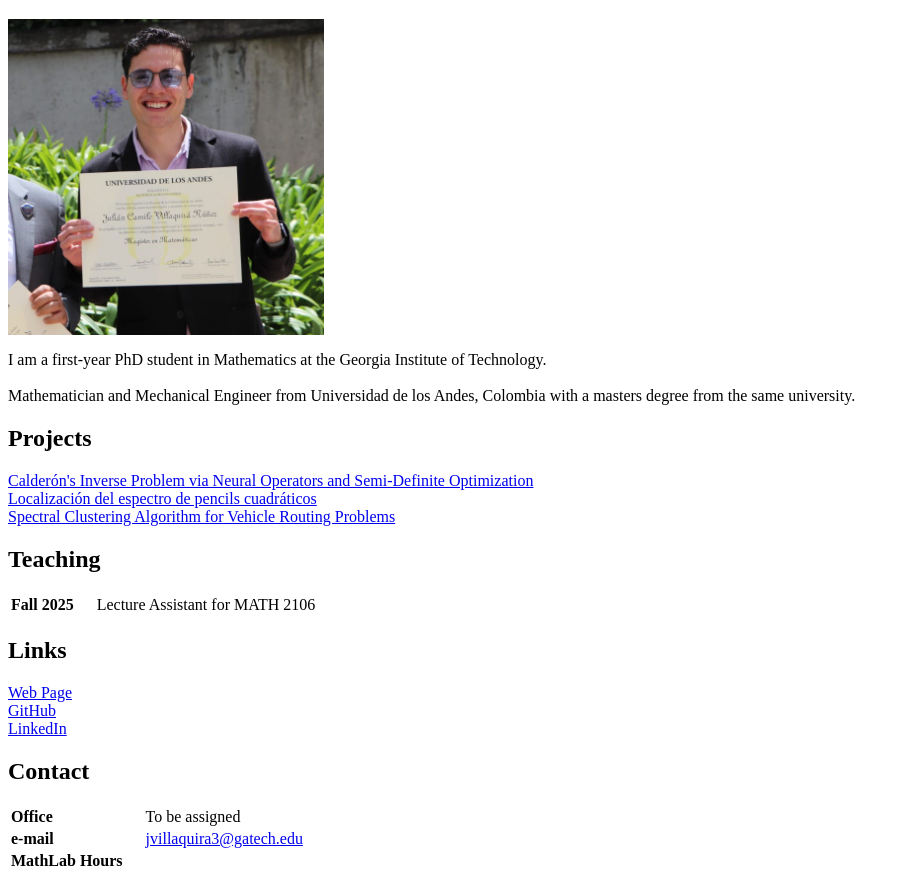
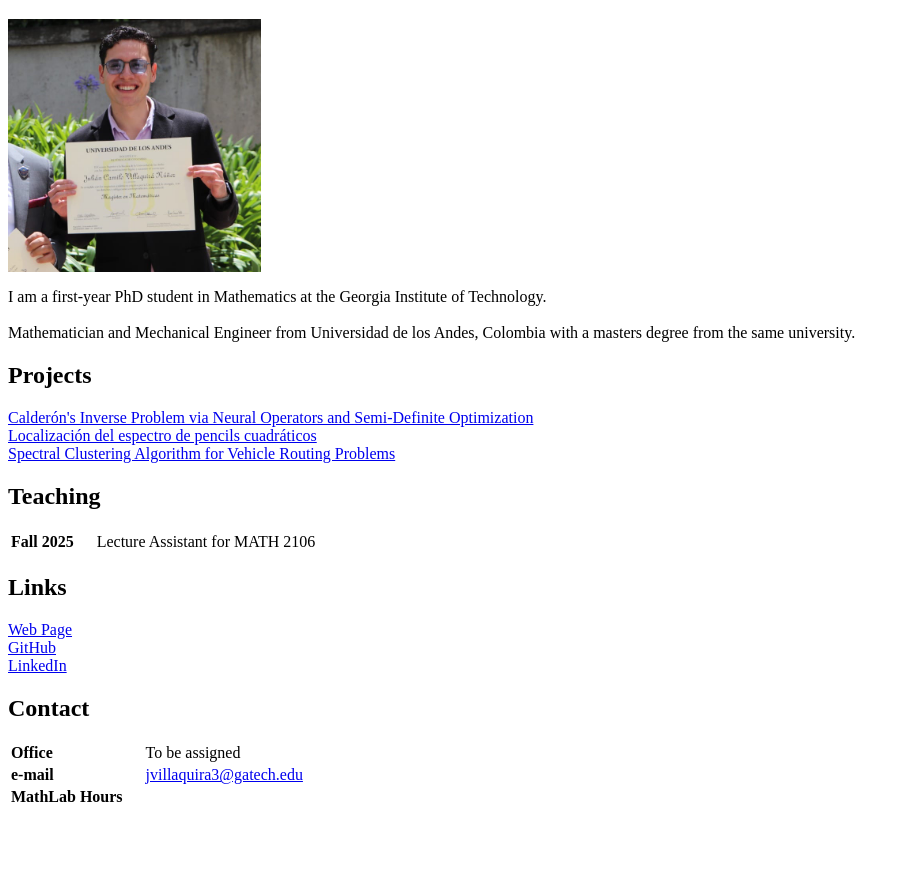
Before and after one commit to jcvillaquira/jcvillaquira.github.io, a plain HTML site: page index.html in a window 1280 px wide. Shown: the part 47-936 px from the top of the page, without its empty margins (0-910 px from the left). After the commit the page ends 872 px from the top, so only its background shows below. Drawn offline with Linux system fonts and the light colour scheme.

Commit message:
add icon

```diff
--- a/index.html
+++ b/index.html
@@ -2,10 +2,11 @@
   <head>
     <title>Julián Villaquirá</title>
     <link rel="stylesheet" href="src/assets/style.css">
+    <link rel="icon" href="src/assets/icon.ico">
   </head>
   <body>
     <h1><a href="https://jcvillaquira.github.io/">Julián Villaquirá</a></h1>
-    <img src="src/assets/profile.jpeg" style="width: 25%">
+    <img src="src/assets/profile.jpeg" style="width: 20%">
     <p>
       I am a first-year PhD student in Mathematics at the Georgia Institute of Technology.<br><br>
       Mathematician and Mechanical Engineer from Universidad de los Andes, Colombia with a masters degree from the same university.
```
Also changed, not shown: src/assets/icon (1).ico (added), src/assets/icon.ico (added).
